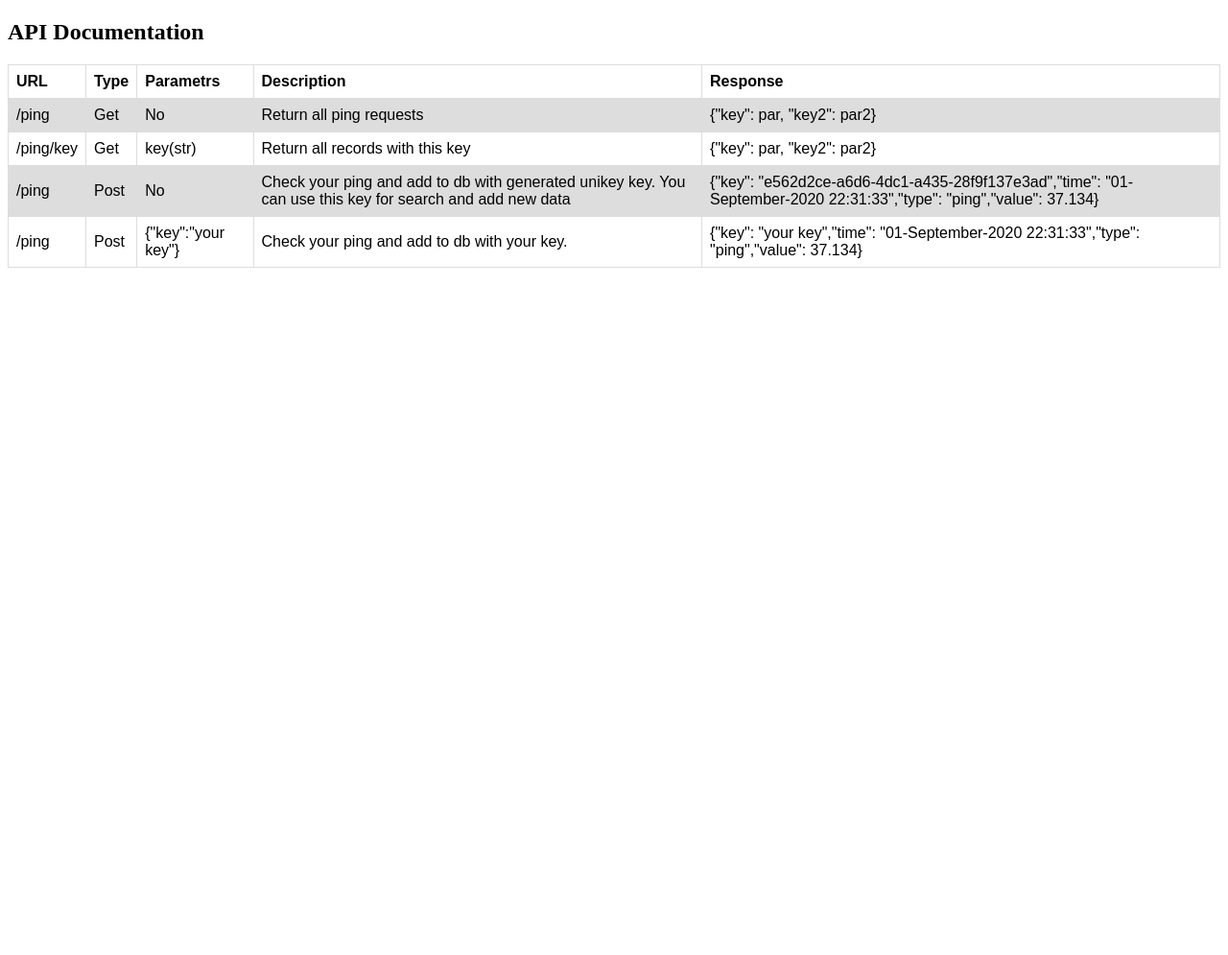
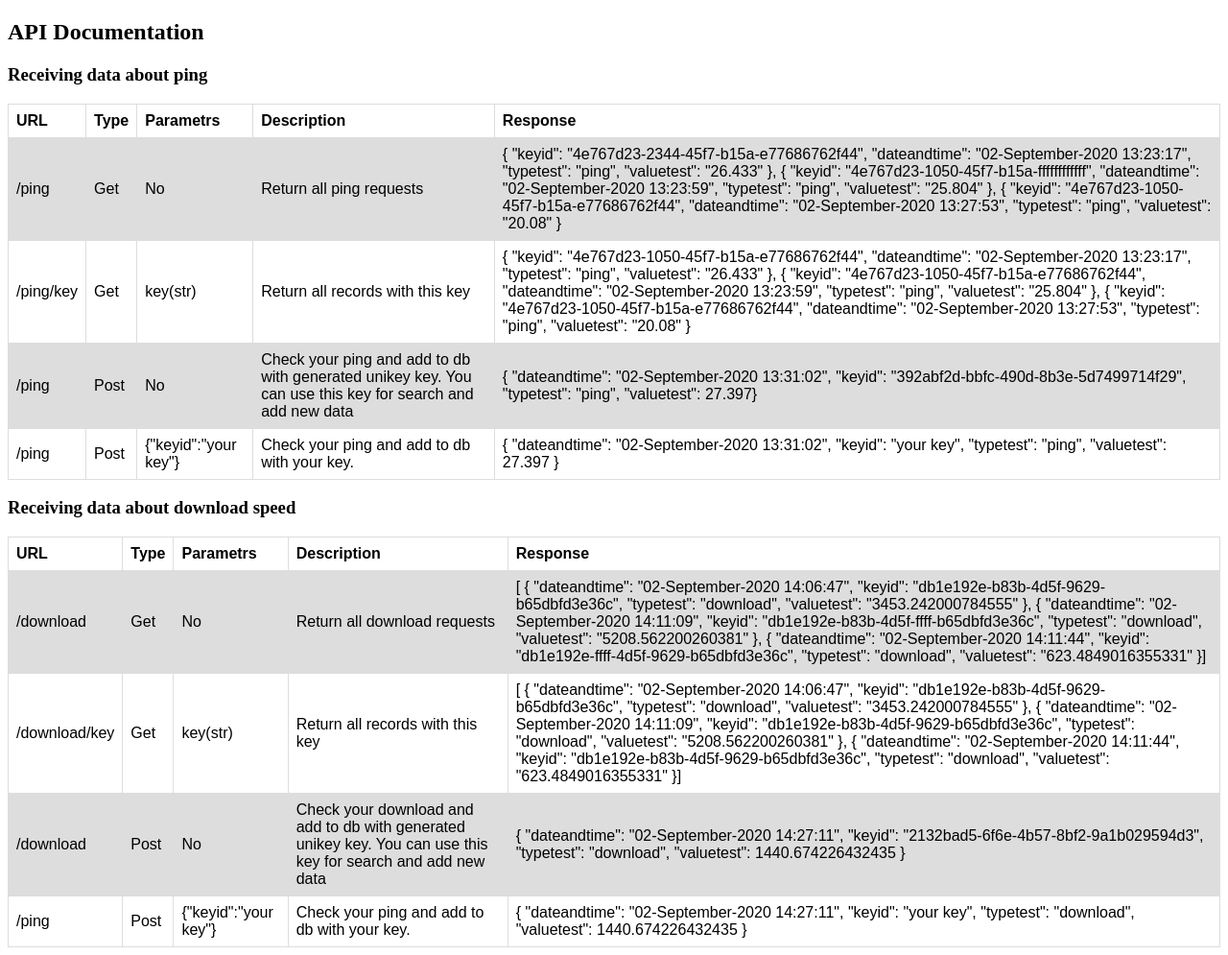
Before and after one commit to davidyc/SpeedTestServer, a Flask app: page / in a window 1280 px wide. Shown: the whole page at 96% size. Before the commit the page ends 279 px from the top, so only its background shows below. Run offline with Flask 2, Linux system fonts and the light colour scheme.

Commit message:
Add download test speed function

```diff
--- a/flaskAPI.py
+++ b/flaskAPI.py
@@ -13,15 +13,13 @@ def getCurrentTimeSTR():
     now = datetime.now()
     return now.strftime("%d-%B-%Y %H:%M:%S")
 
-def createJSONResponse(typeReq, value, guid = None):
+def createJSONResponse(guid, time, typeReq, value):
     d = dict()
-    if guid == None:
-        guid = (str(uuid.uuid4()))
     time = getCurrentTimeSTR()
-    d["key"] = guid
-    d["time"] = time
-    d["type"] = typeReq
-    d["value"] = value
+    d["keyid"] = guid
+    d["dateandtime"] = time
+    d["typetest"] = typeReq
+    d["valuetest"] = value
     return d
 
 @app.route('/')
@@ -33,11 +31,13 @@ def ping():
     if request.method == 'POST':
         req_body = request.get_json(silent=True)
         if req_body == None:
-            key = None
+            key = (str(uuid.uuid4()))
         else:
-            key = req_body['key']
+            key = req_body['keyid']
+        time =getCurrentTimeSTR()
         value = st.getPing()
-        dictData = createJSONResponse("ping", value, key)
+        db.addnewrow(dbname, key, time, "ping", value)
+        dictData = createJSONResponse(key, time, "ping", value)
         return dictData
     return db.getallrowbytype(dbname,"ping")
 
@@ -45,6 +45,25 @@ def ping():
 def pingByKey(key):
     return db.getallrowbykey(dbname,"ping", key)
 
+@app.route('/download', methods=['GET', 'POST'])
+def dowmload():
+    if request.method == 'POST':
+        req_body = request.get_json(silent=True)
+        if req_body == None:
+            key = (str(uuid.uuid4()))
+        else:
+            key = req_body['keyid']
+        time =getCurrentTimeSTR()
+        value = st.getDownloadKB()
+        db.addnewrow(dbname, key, time, "download", value)
+        dictData = createJSONResponse(key, time, "download", value)
+        return dictData
+    return db.getallrowbytype(dbname,"download")
+
+@app.route('/download/<key>', methods=['GET'])
+def dowmloadByKey(key):
+    return db.getallrowbykey(dbname,"download", key)
+
 
 db.initTable(dbname)
 app.run()
--- a/templates/main.html
+++ b/templates/main.html
@@ -23,6 +23,7 @@ tr:nth-child(even) {
 
 <h2>API Documentation</h2>
 
+<h3>Receiving data about ping</h3>
 <table>
   <tr>
     <th>URL</th>
@@ -36,28 +37,159 @@ tr:nth-child(even) {
     <td>Get</td>
     <td>No</td>
     <td>Return all ping requests</td>
-    <td>{"key": par, "key2": par2}</td>
+    <td> {
+        "keyid": "4e767d23-2344-45f7-b15a-e77686762f44",
+        "dateandtime": "02-September-2020 13:23:17",
+        "typetest": "ping",
+        "valuetest": "26.433"
+    },
+    {
+        "keyid": "4e767d23-1050-45f7-b15a-ffffffffffff",
+        "dateandtime": "02-September-2020 13:23:59",
+        "typetest": "ping",
+        "valuetest": "25.804"
+    },
+    {
+        "keyid": "4e767d23-1050-45f7-b15a-e77686762f44",
+        "dateandtime": "02-September-2020 13:27:53",
+        "typetest": "ping",
+        "valuetest": "20.08"
+    }</td>
   </tr>
   <tr>
     <td>/ping/key</td>
     <td>Get</td>
     <td>key(str)</td>
     <td>Return all records with this key</td>
-    <td>{"key": par, "key2": par2}</td>
+    <td> {
+        "keyid": "4e767d23-1050-45f7-b15a-e77686762f44",
+        "dateandtime": "02-September-2020 13:23:17",
+        "typetest": "ping",
+        "valuetest": "26.433"
+    },
+    {
+        "keyid": "4e767d23-1050-45f7-b15a-e77686762f44",
+        "dateandtime": "02-September-2020 13:23:59",
+        "typetest": "ping",
+        "valuetest": "25.804"
+    },
+    {
+        "keyid": "4e767d23-1050-45f7-b15a-e77686762f44",
+        "dateandtime": "02-September-2020 13:27:53",
+        "typetest": "ping",
+        "valuetest": "20.08"
+    }</td>
   </tr>
   <tr>
     <td>/ping</td>
     <td>Post</td>
     <td>No</td>
     <td>Check your ping and add to db with generated unikey key. You can use this key for search and add new data</td>
-    <td>{"key": "e562d2ce-a6d6-4dc1-a435-28f9f137e3ad","time": "01-September-2020 22:31:33","type": "ping","value": 37.134}</td>
+    <td>{
+    "dateandtime": "02-September-2020 13:31:02",
+    "keyid": "392abf2d-bbfc-490d-8b3e-5d7499714f29",
+    "typetest": "ping",
+    "valuetest": 27.397}</td>
   </tr>
   <tr>
     <td>/ping</td>
     <td>Post</td>
-    <td>{"key":"your key"}</td>
+    <td>{"keyid":"your key"}</td>
     <td>Check your ping and add to db with your key. </td>
-    <td>{"key": "your key","time": "01-September-2020 22:31:33","type": "ping","value": 37.134}</td>
+    <td>{
+    "dateandtime": "02-September-2020 13:31:02",
+    "keyid": "your key",
+    "typetest": "ping",
+    "valuetest": 27.397
+}</td>
+  </tr>
+</table>
+
+
+<h3>Receiving data about download speed</h3>
+<table>
+  <tr>
+    <th>URL</th>
+    <th>Type</th>
+    <th>Parametrs</th>
+    <th>Description</th>
+    <th>Response</th>
+  </tr>
+  <tr>
+    <td>/download</td>
+    <td>Get</td>
+    <td>No</td>
+    <td>Return all download requests</td>
+    <td> [
+          {
+          "dateandtime": "02-September-2020 14:06:47",
+          "keyid": "db1e192e-b83b-4d5f-9629-b65dbfd3e36c",
+          "typetest": "download",
+          "valuetest": "3453.242000784555"
+          },
+          {
+          "dateandtime": "02-September-2020 14:11:09",
+          "keyid": "db1e192e-b83b-4d5f-ffff-b65dbfd3e36c",
+          "typetest": "download",
+          "valuetest": "5208.562200260381"
+          },
+          {
+          "dateandtime": "02-September-2020 14:11:44",
+          "keyid": "db1e192e-ffff-4d5f-9629-b65dbfd3e36c",
+          "typetest": "download",
+          "valuetest": "623.4849016355331"
+          }]
+</td>
+  </tr>
+  <tr>
+    <td>/download/key</td>
+    <td>Get</td>
+    <td>key(str)</td>
+    <td>Return all records with this key</td>
+    <td>[
+          {
+          "dateandtime": "02-September-2020 14:06:47",
+          "keyid": "db1e192e-b83b-4d5f-9629-b65dbfd3e36c",
+          "typetest": "download",
+          "valuetest": "3453.242000784555"
+          },
+          {
+          "dateandtime": "02-September-2020 14:11:09",
+          "keyid": "db1e192e-b83b-4d5f-9629-b65dbfd3e36c",
+          "typetest": "download",
+          "valuetest": "5208.562200260381"
+          },
+          {
+          "dateandtime": "02-September-2020 14:11:44",
+          "keyid": "db1e192e-b83b-4d5f-9629-b65dbfd3e36c",
+          "typetest": "download",
+          "valuetest": "623.4849016355331"
+          }]
+    </td>
+  </tr>
+  <tr>
+    <td>/download</td>
+    <td>Post</td>
+    <td>No</td>
+    <td>Check your download and add to db with generated unikey key. You can use this key for search and add new data</td>
+    <td>{
+      "dateandtime": "02-September-2020 14:27:11",
+      "keyid": "2132bad5-6f6e-4b57-8bf2-9a1b029594d3",
+      "typetest": "download",
+      "valuetest": 1440.674226432435
+    }</td>
+  </tr>
+  <tr>
+    <td>/ping</td>
+    <td>Post</td>
+    <td>{"keyid":"your key"}</td>
+    <td>Check your ping and add to db with your key. </td>
+    <td>{
+    "dateandtime": "02-September-2020 14:27:11",
+    "keyid": "your key",
+    "typetest": "download",
+    "valuetest": 1440.674226432435
+}</td>
   </tr>
 </table>
 
```
